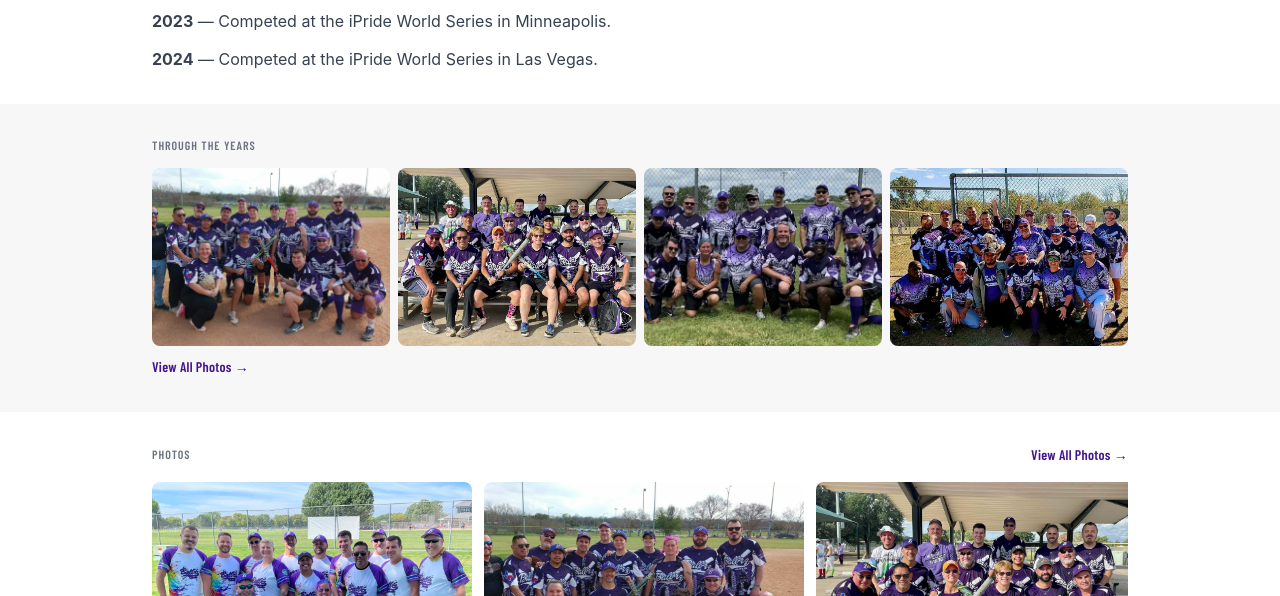
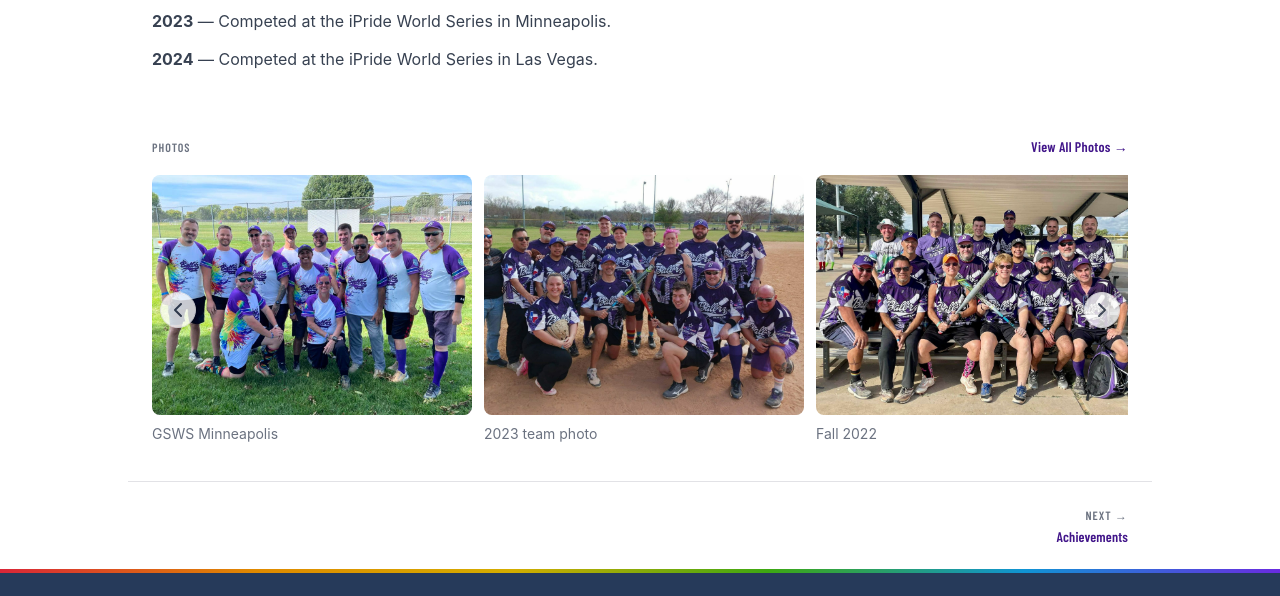
Before and after one commit to garrettatx/austinballrz, an Astro site: page /history in a window 1280 px wide. Shown: the part 803-1399 px from the top of the page. Built offline with nearby package versions, Linux system fonts and the light colour scheme; Astro itself is replaced by a stand-in of ours.

Commit message:
Remove duplicate photo grid on history page
PhotoRow component already provides the carousel. The old hardcoded
"Through the Years" grid was redundant.

Co-Authored-By: Claude Opus 4.6 (1M context) <noreply@anthropic.com>

```diff
--- a/src/pages/history.astro
+++ b/src/pages/history.astro
@@ -58,27 +58,6 @@ const breadcrumbs = [{ label: 'History' }];
     </div>
   </section>
 
-  <section class="section-sm" style="background: var(--color-bg-alt);">
-    <div class="container">
-      <p class="label" style="margin-bottom: var(--space-3);">Through the Years</p>
-      <div class="grid grid-cols-2 md:grid-cols-4 gap-2">
-        <button class="aspect-[4/3] overflow-hidden rounded-lg cursor-pointer photo-open" data-src="/images/team/team-2023.jpg" data-alt="Austin Ball'rz 2023 team photo">
-          <img src="/images/team/team-2023.jpg" alt="Austin Ball'rz 2023 team photo" class="w-full h-full object-cover hover:scale-105 transition-transform duration-300" loading="lazy" />
-        </button>
-        <button class="aspect-[4/3] overflow-hidden rounded-lg cursor-pointer photo-open" data-src="/images/team/team-2022.jpg" data-alt="Austin Ball'rz Fall 2022 team photo">
-          <img src="/images/team/team-2022.jpg" alt="Austin Ball'rz Fall 2022 team photo" class="w-full h-full object-cover hover:scale-105 transition-transform duration-300" loading="lazy" />
-        </button>
-        <button class="aspect-[4/3] overflow-hidden rounded-lg cursor-pointer photo-open" data-src="/images/team/team-2021.jpg" data-alt="Austin Ball'rz 2021 team photo">
-          <img src="/images/team/team-2021.jpg" alt="Austin Ball'rz 2021 team photo" class="w-full h-full object-cover hover:scale-105 transition-transform duration-300" loading="lazy" />
-        </button>
-        <button class="aspect-[4/3] overflow-hidden rounded-lg cursor-pointer photo-open" data-src="/images/team/team-2019.jpg" data-alt="Austin Ball'rz 2019 team photo">
-          <img src="/images/team/team-2019.jpg" alt="Austin Ball'rz 2019 team photo" class="w-full h-full object-cover hover:scale-105 transition-transform duration-300" loading="lazy" />
-        </button>
-      </div>
-      <p style="margin-top: var(--space-2);"><a href="/photos/" class="link-accent">View All Photos &rarr;</a></p>
-    </div>
-  </section>
-
   <PhotoRow />
 
   <PageNav currentPath="/history/" />
```
